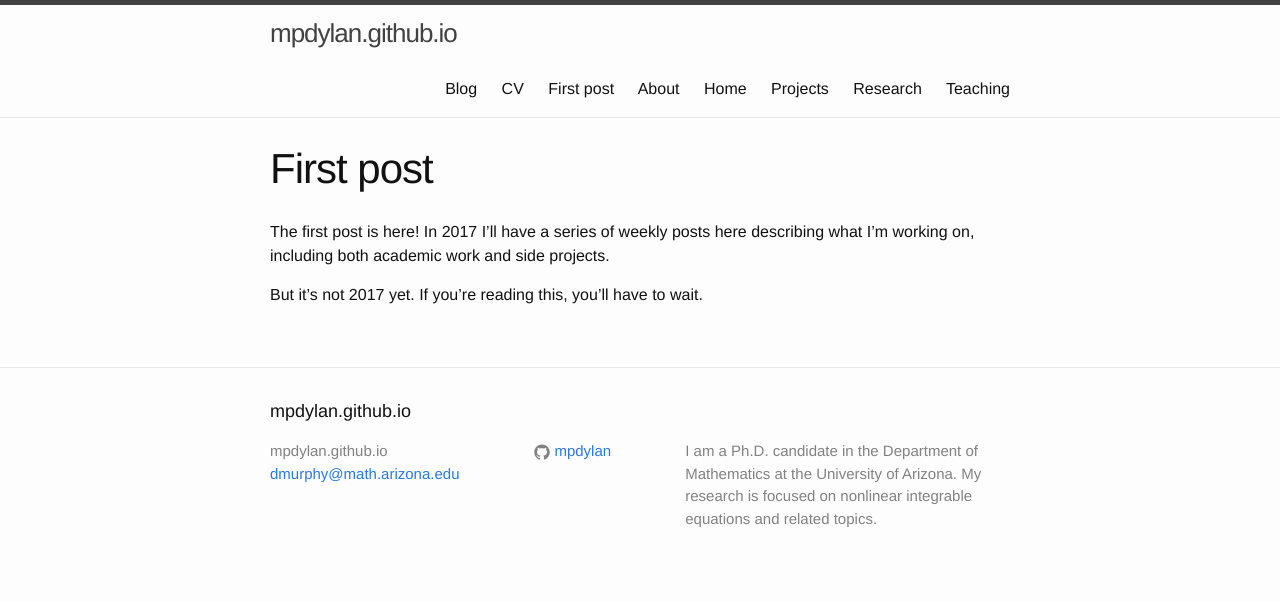
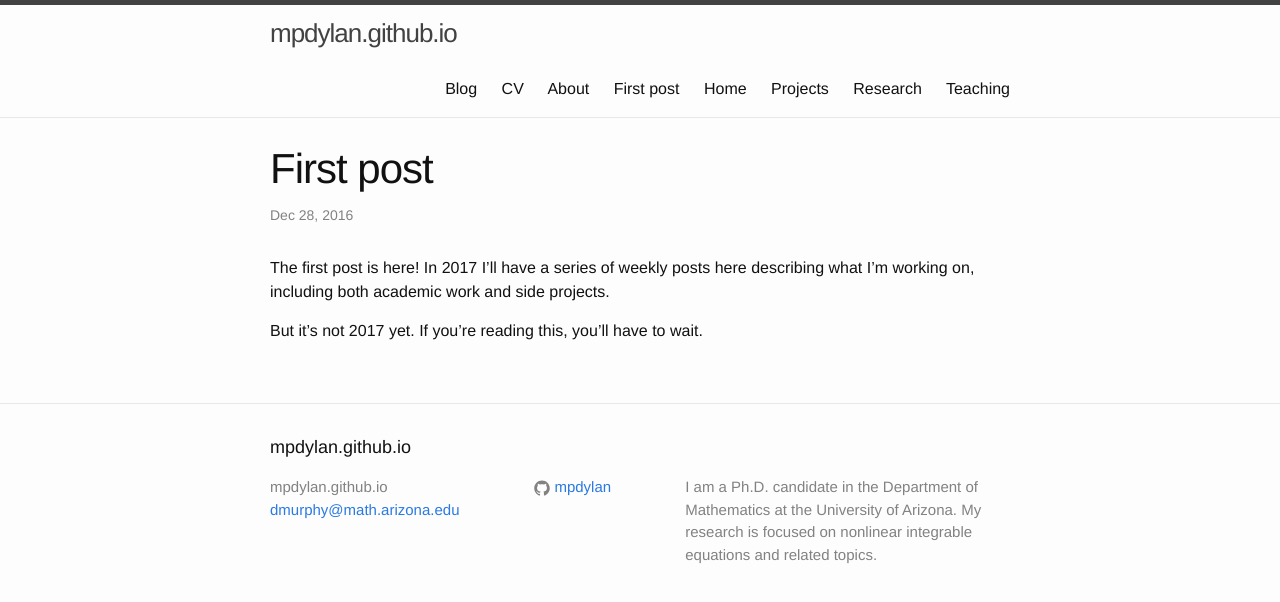
Before and after one commit to mpdylan/mpdylan.github.io, a Jekyll site: the page built from posts/first_post.md, in a window 1280 px wide. Shown: the top 602 px of the page. Built offline with Jekyll 4.4.1, drawn with Linux system fonts in a browser that asks for light colours.

Commit message:
whoops, dates

```diff
--- a/posts/12-28-16-initial.md
+++ b/posts/first_post.md
@@ -1,6 +1,7 @@
 ---
 layout: post
 title: First post
+date: 2016-12-28
 ---
 
 The first post is here! In 2017 I'll have a series of weekly posts here describing what I'm working on, including both academic work and side projects.
```
